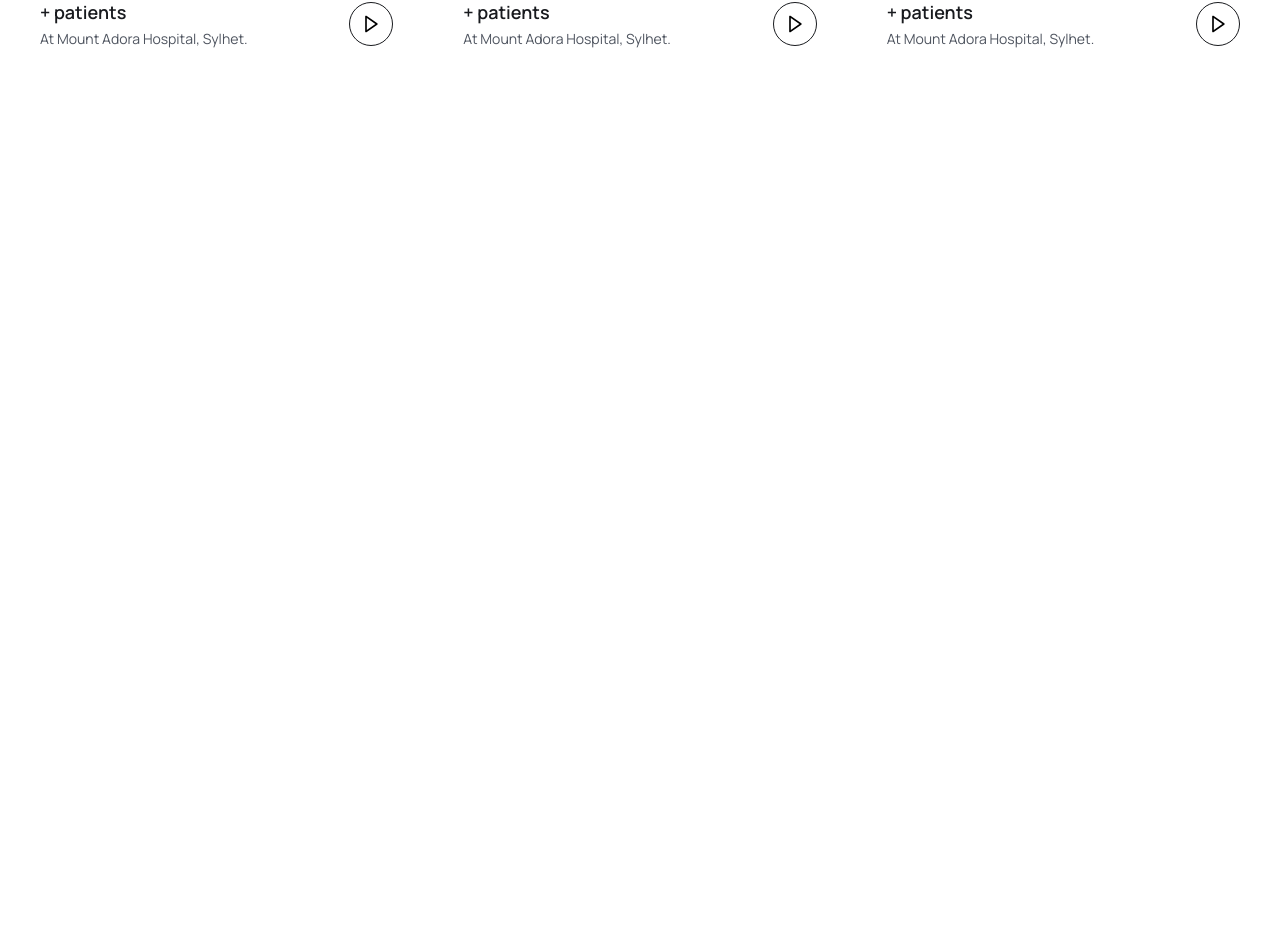
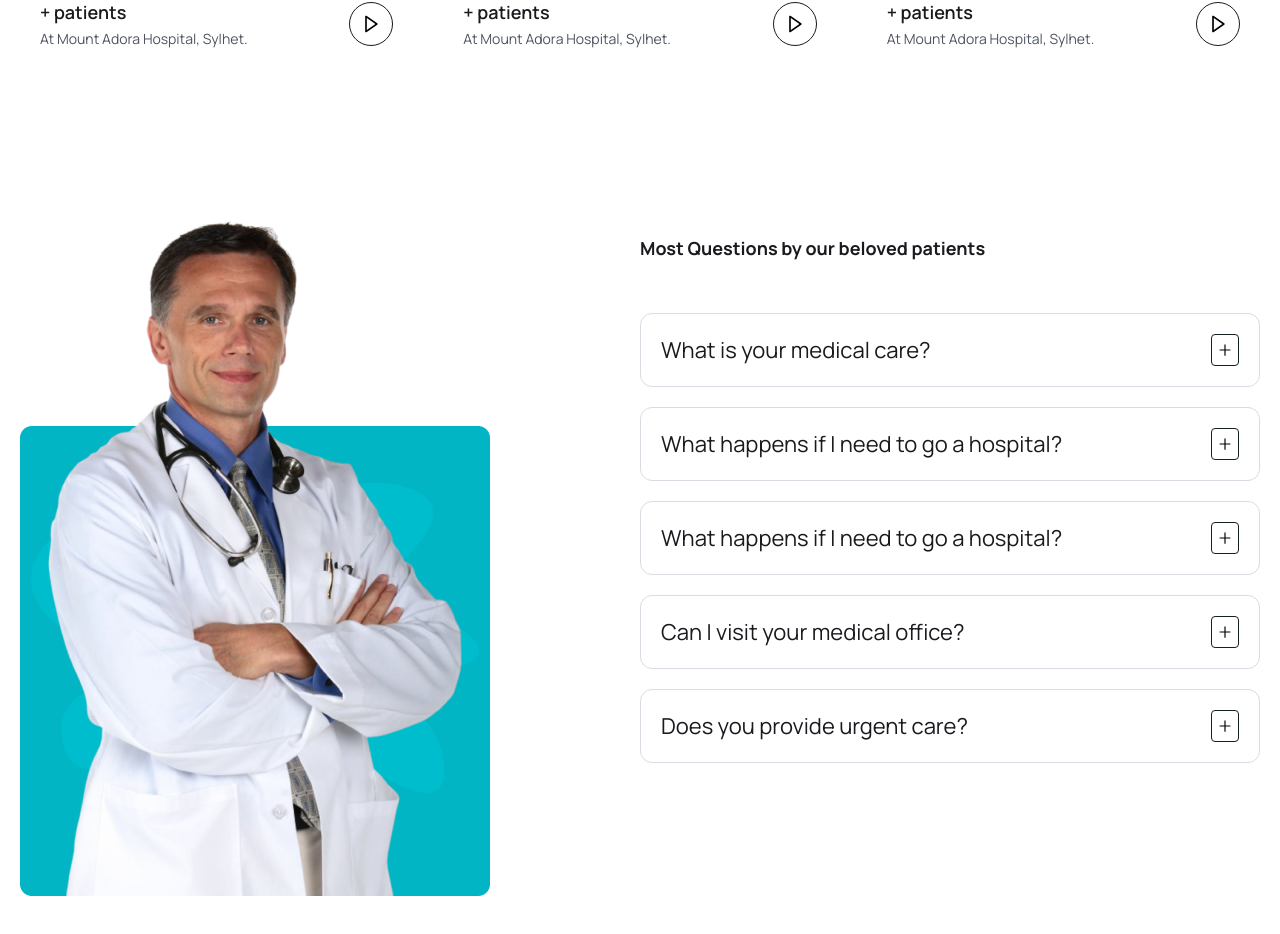
Before and after one commit to shamanth2404/DoctorAppointment, a React (Vite) app in the folder frontend/: page / in a window 1280 px wide. Shown: the part 4622-5556 px from the top of the page. Before the commit the page ends 4768 px from the top, so only its background shows below. Built offline with nearby package versions, Linux system fonts and the light colour scheme.

Commit message:
FAQ Section

```diff
--- /dev/null
+++ b/frontend/src/components/faq/FaqItem.jsx
@@ -0,0 +1,30 @@
+import React, { useState } from "react";
+import {AiOutlineMinus,AiOutlinePlus} from 'react-icons/ai'
+
+const FaqItem = ({ item }) => {
+  const [isOpen, setIsOpen] = useState(false);
+
+  const toggleAccordian = () => {
+    setIsOpen(!isOpen);
+  };
+  return (
+    <div className="p-3 lg:p-5 rounded-[12px] border border-solid border-[#d9dce2] mb-5 cursor-pointer">
+      <div
+        className="flex items-center justify-between gap-5"
+        onClick={toggleAccordian}
+      >
+        <h4 className="text-[16px] leading-7 lg:text-[22px] lg:leading-8 text-headingColor">
+          {item.question}
+        </h4>
+        <div className={`${isOpen && "bg-primaryColor text-white border-none"} w-7 h-7 lg:h-8 border border-solid border-[#141f21] rounded flex items-center justify-center`}>
+          {isOpen ? <AiOutlineMinus /> : <AiOutlinePlus />}
+        </div>
+      </div>
+      {isOpen && <div className="mt-4">
+        <p className="text-[14px] leading-6 lg:text-[16px] lg:leading-7 font-[400] text-textColor">{item.content}</p>
+        </div>}
+    </div>
+  );
+};
+
+export default FaqItem;
--- /dev/null
+++ b/frontend/src/components/faq/FaqList.jsx
@@ -0,0 +1,15 @@
+import React from 'react'
+import {faqs} from '../../assets/data/faqs';
+import FaqItem from './FaqItem';
+
+const FaqList = () => {
+  return (
+    <ul className="mt-[38px]">
+        {faqs.map((item,index) => (
+            <FaqItem item={item} key={index} />
+        ))}
+    </ul>
+  )
+}
+
+export default FaqList
--- a/frontend/src/pages/Home.jsx
+++ b/frontend/src/pages/Home.jsx
@@ -13,6 +13,8 @@
 import videoIcon from '../assets/images/video-icon.png'
 import avatarIcon from '../assets/images/avatar-icon.png'
 import DoctorList from "../components/Doctors/DoctorList";
+import faqImg from '../assets/images/faq-img.png'
+import FaqList from "../components/faq/FaqList";
 const Home = () => {
   return (
     <>
@@ -220,6 +222,23 @@
         </div>
       </section>
       {/* FAQ Section */}
+      <section>
+        <div className="container">
+          <div className="flex justify-between gap-[50px] lg:gap-0">
+            <div className="w-1/2 hidden md:block">
+              <img src={faqImg} alt="" />
+            </div>
+
+            <div className="w-full md:w-1/2">
+              <h2 className="heading">
+                Most Questions by our beloved patients
+              </h2>
+              <FaqList />
+            </div>
+          </div>
+        </div>
+      </section>
+      {/* Testimonial */}
 
     </>
   );
```
